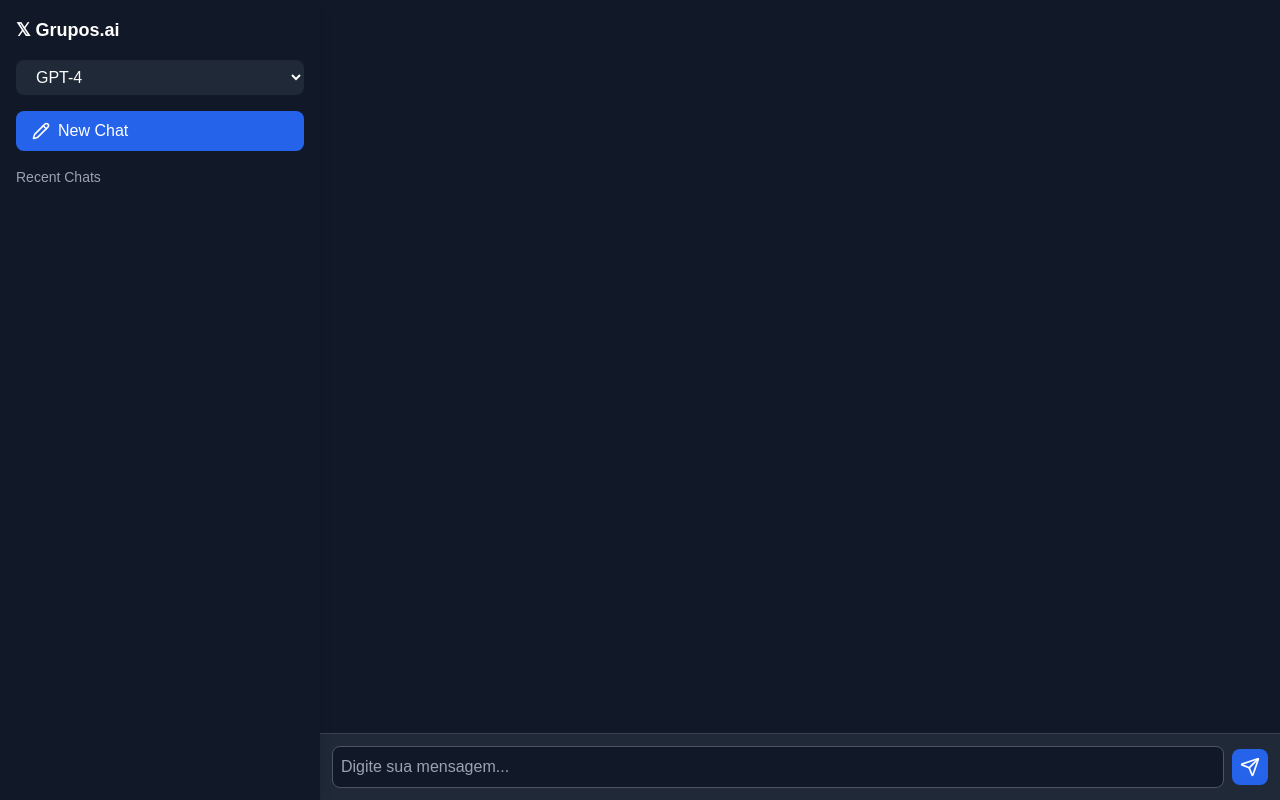
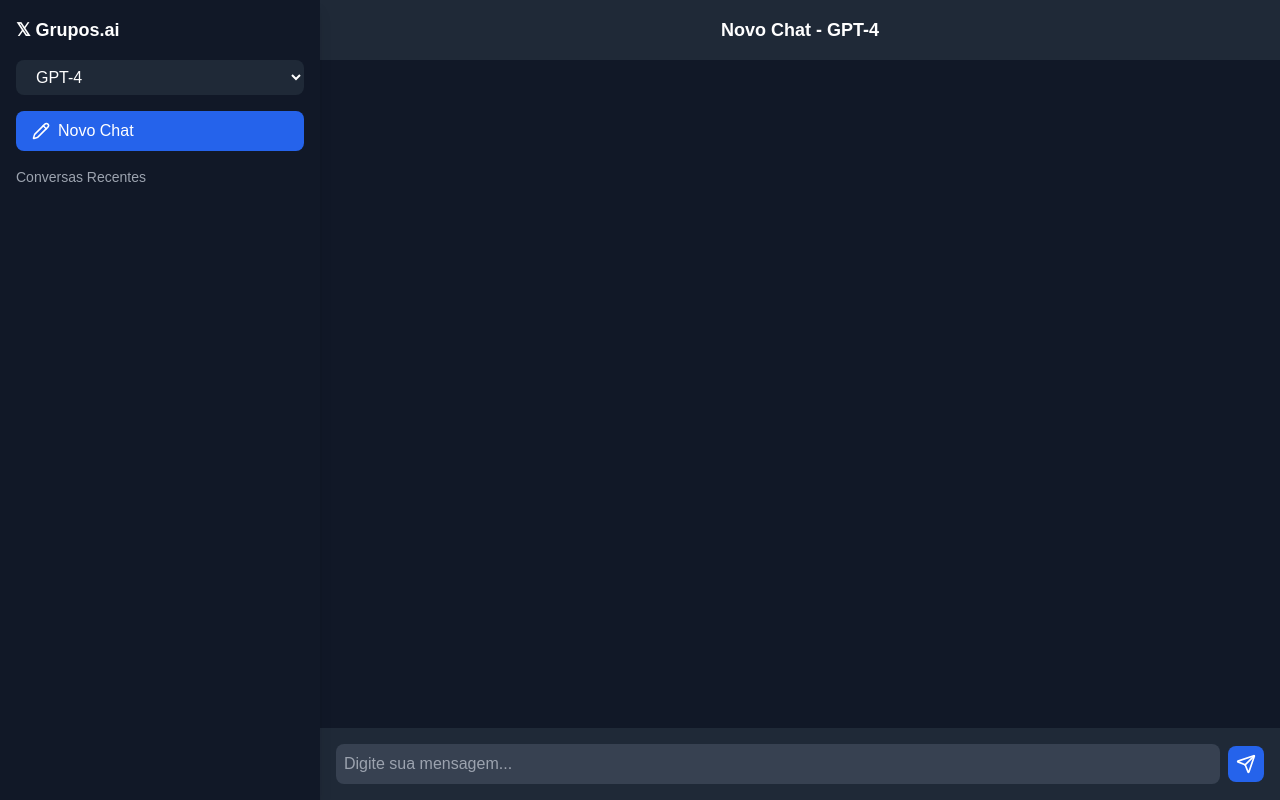
Before and after one commit to o-grupo-x/chatbots_frontend_x, a Next.js app: page / in a window 1280 px wide. Built offline with nearby package versions, Linux system fonts and the light colour scheme.

Commit message:
fix and updates

```diff
--- a/app/chatbot.tsx
+++ b/app/chatbot.tsx
@@ -11,52 +11,44 @@
   const [input, setInput] = useState("");
   const [loading, setLoading] = useState(false);
   const [sidebarOpen, setSidebarOpen] = useState(false);
-  const [sessions, setSessions] = useState<{ id: string; messages: { user: string; bot: string }[] }[]>([]);
+  const [sessions, setSessions] = useState<{ id: string; name: string; messages: { user: string; bot: string }[] }[]>([]);
   const [currentSession, setCurrentSession] = useState<string | null>(null);
   const [selectedModel, setSelectedModel] = useState("gpt-4");
+  const [editingSessionId, setEditingSessionId] = useState<string | null>(null);
 
-  // 🔹 Carregar sessões e modelo do IndexedDB ao montar o componente
   useEffect(() => {
-    if (typeof window !== "undefined") {
     localforage.getItem("chat_sessions").then((storedSessions) => {
-        if (storedSessions) {
-          setSessions(storedSessions as any);
-          if (storedSessions.length > 0) {
-            setCurrentSession(storedSessions[0].id); // Definir primeira sessão salva como ativa
-            setMessages(storedSessions[0].messages); // Carregar mensagens dessa sessão
-          }
-        }
+      if (storedSessions) setSessions(storedSessions as any);
     });
 
     localforage.getItem("selected_model").then((storedModel) => {
       if (storedModel) setSelectedModel(storedModel as string);
     });
-    }
   }, []);
 
-
-  // 🔹 Salvar sessões e modelo no IndexedDB sempre que houver mudanças
   useEffect(() => {
-    if (sessions.length > 0) {
     localforage.setItem("chat_sessions", sessions);
-    }
     localforage.setItem("selected_model", selectedModel);
   }, [sessions, selectedModel]);
 
-  // 🔹 Criar nova sessão corretamente
+  const renameChat = (sessionId: string, newName: string) => {
+    setSessions((prevSessions) =>
+      prevSessions.map((session) =>
+        session.id === sessionId ? { ...session, name: newName } : session
+      )
+    );
+  };
+
   const startNewChat = () => {
     const newSessionId = uuidv4();
-    const newSession = { id: newSessionId, messages: [] };
-
-    setSessions((prev) => [...prev, newSession]); // Adiciona nova sessão à lista
-    setMessages([]); // Zera mensagens
-    setCurrentSession(newSessionId); // Define a nova sessão como ativa
+    const newSession = { id: newSessionId, name: `Chat ${sessions.length + 1}`, messages: [] };
+    setSessions((prev) => [...prev, newSession]);
+    setMessages([]);
+    setCurrentSession(newSessionId);
   };
 
-  // 🔹 Deletar chat corretamente
   const deleteChat = (sessionId: string) => {
-    const updatedSessions = sessions.filter((session) => session.id !== sessionId);
-    setSessions(updatedSessions);
+    setSessions(sessions.filter((session) => session.id !== sessionId));
 
     if (currentSession === sessionId) {
       setMessages([]);
@@ -64,34 +56,46 @@
     }
   };
 
-  // 🔹 Enviar mensagem e salvar na sessão atual
+  const loadChat = (sessionId: string) => {
+    const session = sessions.find((s) => s.id === sessionId);
+    if (session) {
+      setCurrentSession(sessionId);
+      setMessages(session.messages);
+    }
+  };
+
   const sendMessage = async () => {
     if (!input.trim() || loading) return;
 
     const userMessage = { user: input, bot: "" };
-    const newMessages = [...messages, userMessage];
-    setMessages(newMessages);
+    setMessages((prev) => [...prev, userMessage]);
     setInput("");
     setLoading(true);
 
     try {
       const response = await axios.post("http://127.0.0.1:5000/chat", {
         message: input,
-        history: newMessages.slice(-10), // Enviar apenas as últimas 10 mensagens
+        history: [...messages, userMessage].slice(-10),
         model: selectedModel,
       });
 
       const botMessage = { user: "", bot: response.data.response };
-      const updatedMessages = [...newMessages, botMessage];
+      const updatedMessages = [...messages, userMessage, botMessage];
 
       setMessages(updatedMessages);
 
-      // 🔹 Atualizar a sessão atual no estado e no IndexedDB
+      if (currentSession) {
         setSessions((prevSessions) =>
           prevSessions.map((session) =>
             session.id === currentSession ? { ...session, messages: updatedMessages } : session
           )
         );
+      } else {
+        const newSessionId = uuidv4();
+        const newSession = { id: newSessionId, name: `Chat ${sessions.length + 1}`, messages: updatedMessages };
+        setSessions((prev) => [...prev, newSession]);
+        setCurrentSession(newSessionId);
+      }
     } catch (error) {
       setMessages((prev) => [...prev, { user: "", bot: "Erro ao conectar ao servidor." }]);
     }
@@ -104,34 +108,43 @@
       {/* Sidebar */}
       <div className={`fixed inset-y-0 left-0 w-64 bg-gray-900 transition-transform transform ${sidebarOpen ? "translate-x-0" : "-translate-x-64"} md:relative md:translate-x-0 md:w-80 shadow-lg`}>
         <div className="p-4 flex flex-col h-full">
-          <div className="flex justify-between items-center mb-4">
-            <h2 className="text-lg font-bold">𝕏 Grupos.ai</h2>
-            <button onClick={() => setSidebarOpen(false)} className="text-gray-400 md:hidden">✖</button>
-          </div>
+          <h2 className="text-lg font-bold mb-4">𝕏 Grupos.ai</h2>
 
-          {/* Model Selection Dropdown */}
-          <div className="relative mb-4">
-            <select
-              className="w-full bg-gray-800 text-white py-2 px-4 rounded-lg"
-              value={selectedModel}
-              onChange={(e) => setSelectedModel(e.target.value)}
-            >
+          <select className="w-full bg-gray-800 text-white py-2 px-4 rounded-lg mb-4" value={selectedModel} onChange={(e) => setSelectedModel(e.target.value)}>
             {["gpt-4", "gpt-3.5", "llama-3", "mistral"].map((model) => (
               <option key={model} value={model}>{model.toUpperCase()}</option>
             ))}
           </select>
-          </div>
 
           <button onClick={startNewChat} className="flex items-center bg-blue-600 hover:bg-blue-700 text-white py-2 px-4 rounded-lg w-full mb-4">
-            <Pencil className="mr-2" size={18} /> New Chat
+            <Pencil className="mr-2" size={18} /> Novo Chat
           </button>
 
           <div className="overflow-y-auto flex-1">
-            <h3 className="text-sm text-gray-400 mb-2">Recent Chats</h3>
-            {sessions.map((session, index) => (
-              <div key={index} className="flex items-center justify-between p-2 w-full text-left rounded-lg hover:bg-gray-800">
-                <button onClick={() => { setCurrentSession(session.id); setMessages(session.messages); setSidebarOpen(false); }} className="truncate flex-1 text-left">Chat {index + 1}</button>
-                <button onClick={() => deleteChat(session.id)} className="text-red-400 hover:text-red-500"><Trash2 size={16} /></button>
+            <h3 className="text-sm text-gray-400 mb-2">Conversas Recentes</h3>
+            {sessions.map((session) => (
+              <div key={session.id} className="flex items-center justify-between p-2 w-full text-left rounded-lg hover:bg-gray-800">
+                {editingSessionId === session.id ? (
+                  <input
+                    type="text"
+                    className="bg-transparent border-b border-gray-500 text-white outline-none flex-1"
+                    value={session.name}
+                    autoFocus
+                    onChange={(e) => renameChat(session.id, e.target.value)}
+                    onBlur={() => setEditingSessionId(null)}
+                    onKeyDown={(e) => e.key === "Enter" && setEditingSessionId(null)}
+                  />
+                ) : (
+                  <button onClick={() => loadChat(session.id)} className="truncate flex-1 text-left">
+                    {session.name}
+                  </button>
+                )}
+                <button onClick={() => setEditingSessionId(session.id)} className="text-gray-400 hover:text-gray-200 ml-2">
+                  <Pencil size={16} />
+                </button>
+                <button onClick={() => deleteChat(session.id)} className="text-red-400 hover:text-red-500 ml-2">
+                  <Trash2 size={16} />
+                </button>
               </div>
             ))}
           </div>
@@ -140,6 +153,10 @@
 
       {/* Main Chat */}
       <div className="flex flex-col flex-1 h-screen">
+        <div className="bg-gray-800 p-4 text-center text-lg font-bold">
+          {sessions.find((s) => s.id === currentSession)?.name || "Novo Chat"} - {selectedModel.toUpperCase()}
+        </div>
+
         <div className="flex-1 overflow-y-auto p-4 space-y-4">
           {messages.map((msg, index) => (
             <div key={index} className={`p-3 rounded-lg max-w-[80%] ${msg.user ? "ml-auto bg-blue-500 text-white" : "mr-auto bg-gray-700 text-white"}`}>
@@ -149,10 +166,9 @@
           {loading && <div className="p-3 text-gray-400">Digitando...</div>}
         </div>
 
-        {/* Input */}
-        <div className="flex items-center gap-2 p-3 bg-gray-800 border-t border-gray-700">
-          <input type="text" className="flex-1 p-2 rounded-lg border border-gray-600 bg-gray-900 text-white" placeholder="Digite sua mensagem..." value={input} onChange={(e) => setInput(e.target.value)} onKeyDown={(e) => e.key === "Enter" && sendMessage()} disabled={loading} />
-          <button onClick={sendMessage} className="p-2 bg-blue-600 hover:bg-blue-700 text-white rounded-lg disabled:opacity-50" disabled={loading}><Send size={20} /></button>
+        <div className="p-4 bg-gray-800 flex items-center">
+          <input type="text" className="flex-1 p-2 rounded-lg bg-gray-700 text-white outline-none" placeholder="Digite sua mensagem..." value={input} onChange={(e) => setInput(e.target.value)} onKeyDown={(e) => e.key === "Enter" && sendMessage()} />
+          <button onClick={sendMessage} className="ml-2 p-2 bg-blue-600 hover:bg-blue-700 rounded-lg" disabled={loading}><Send size={20} /></button>
         </div>
       </div>
     </div>
--- a/package.json
+++ b/package.json
@@ -10,6 +10,7 @@
   },
   "dependencies": {
     "axios": "^1.7.9",
+    "chat_bot": "file:",
     "localforage": "^1.10.0",
     "lucide-react": "^0.475.0",
     "next": "15.1.7",
```
Also changed, not shown: 1 other file (tests, documents, lock files or other folders). Lines whose indentation alone changed are shown as unchanged.
